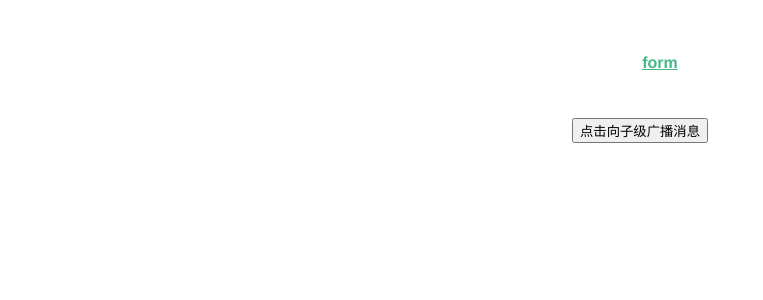
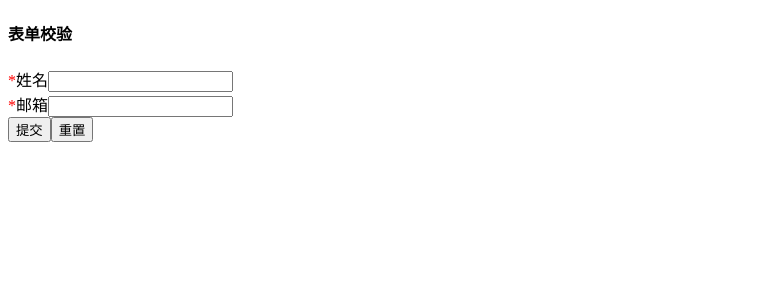
Before and after one commit to yangtao00/vue-s, a Vue app: page /form in a window 1280 px wide. Shown: the top 300 px of the page, without its empty margins (0-763 px from the left). Built offline with nearby package versions, Linux system fonts and the light colour scheme.

Commit message:
实现一个简易form表单

```diff
--- a/package.json
+++ b/package.json
@@ -16,6 +16,7 @@
     "@vue/cli-plugin-babel": "^3.3.0",
     "@vue/cli-plugin-pwa": "^3.3.0",
     "@vue/cli-service": "^3.3.0",
+    "async-validator": "^1.10.1",
     "less": "^3.0.4",
     "less-loader": "^4.1.0",
     "vue-template-compiler": "^2.5.21"
--- a/src/App.vue
+++ b/src/App.vue
@@ -1,35 +1,5 @@
 <template>
-  <div id="app">
-    <div id="nav">
-      <ul>
-        <li>
-          <router-link to="/form">form</router-link>
-        </li>
-      </ul>
-    </div>
     <router-view/>
   </div>
 </template>
-
-<style lang="less">
-#app {
-  font-family: "Avenir", Helvetica, Arial, sans-serif;
-  -webkit-font-smoothing: antialiased;
-  -moz-osx-font-smoothing: grayscale;
-  text-align: center;
-  color: #2c3e50;
-}
-#nav {
-  padding: 30px;
-  ul, li {
-    list-style: none;
-  }
-  a {
-    font-weight: bold;
-    color: #2c3e50;
-    &.router-link-exact-active {
-      color: #42b983;
-    }
-  }
-}
-</style>
+<script>
--- /dev/null
+++ b/src/components/Form/form-item.vue
@@ -0,0 +1,107 @@
+<template>
+  <div>
+    <label v-if="label" :class="{ 's-form-item-required': isRequired }">{{label}}</label>
+    <slot></slot>
+    <div v-if="validateState === 'error'" class="s-form-item-error-msg">{{validateMsg}}</div>
+  </div>
+</template>
+<script>
+import Emitter from '@/mixins/emitter';
+import AsyncValidator from 'async-validator'
+
+export default {
+  name: 'sFormItem',
+  mixins: [Emitter],
+  inject: ['form'],
+  props: {
+    label: String,
+    prop: String
+  },
+  data() {
+    return {
+      isRequired: false,
+      validateState: '',
+      validateMsg: ''
+    }
+  },
+  computed: {
+    fieldValue() {
+      return this.form.model[this.prop]
+    }
+  },
+  methods: {
+    setRules() {
+      this.$on('on-form-change', this.onFieldChange);
+      this.$on('on-form-blur', this.onFieldBlur);
+    },
+    setRequiredSign() {
+      const rules = this.handleGetRules();
+      rules.length && rules.every(item => {
+        this.isRequired = item.required;
+      })
+    },
+    // 获取校验规则
+    handleGetRules() {
+      const currFormItemRules = this.form.rules[this.prop] || [];
+      return [].concat(currFormItemRules || []);
+    },
+    // 过滤校验规则
+    handleFilterRules(trigger) {
+      const rules = this.handleGetRules();
+      return rules.filter(rule => !rule.trigger || rule.trigger.indexOf(trigger) > -1);
+    },
+    // 校验
+    validate(trigger, callback = function() {}) {
+      const rules = this.handleFilterRules(trigger);
+      if (!rules || !rules.length) return false;
+      this.validateState = 'validating';
+      const discriptor = {
+        [this.prop]: rules
+      };
+      const validator = new AsyncValidator(discriptor);
+      const model = {
+        [this.prop]: this.fieldValue
+      }
+      validator.validate(model, { firstFields: true }, errors => {
+        this.validateState = !errors ? 'success' : 'error';
+        this.validateMsg = errors ? errors[0].message: '';
+        callback(this.validateMsg);
+      });
+    },
+    onFieldChange() {
+      this.validate('change');
+    },
+    onFieldBlur() {
+      this.validate('blur');
+    },
+    resetField() {
+      this.validateState = '';
+      this.validateMsg = '';
+      this.form.model[this.prop] = this.initialVal;
+    }
+  },
+  // 组件渲染时,将实例缓存到Form中
+  mounted() {
+    // 如果绑定的有prop,则缓存
+    if (this.prop) {
+      this.dispatch('sForm', 'on-form-item-add', this);
+      this.setRequiredSign();
+      this.setRules();
+      // 设置初始值，用于表单重置
+      this.initialVal = this.fieldValue;
+    }
+  },
+  beforeDestroy() {
+    this.dispatch('sForm', 'on-form-item-remove', this);
+  }
+}
+</script>
+<style lang="less" scoped>
+  .s-form-item-required::before {
+    content: '*';
+    color: red;
+  }
+  .s-form-item-error-msg {
+    color: red;
+  }
+</style>
--- /dev/null
+++ b/src/components/Form/form.vue
@@ -0,0 +1,58 @@
+<template>
+  <form>
+    <slot></slot>
+  </form>
+</template>
+<script>
+export default {
+  name: 'sForm',
+  provide() {
+    return {
+      form: this
+    }
+  },
+  props: {
+    model: Object,
+    rules: Object
+  },
+  data() {
+    return {
+      fields: []
+    }
+  },
+  created() {
+    this.$on('on-form-item-add', field => {
+      if (field) this.fields.push(field);
+    }),
+    this.$on('on-form-item-remove', field => {
+      if (field) this.fields.splice(this.fields.indexOf(field), 1);
+    })
+  },
+  methods: {
+    // 重置
+    resetFields() {
+      this.fields.map(field => {
+        field.resetField();
+      })
+    },
+    // 校验
+    validate(callback) {
+      return new Promise((resolve) => {
+        let count = 0;
+        let valid = true;
+        this.fields.map(field => {
+          field.validate('', errors => {
+            if (errors) {
+              valid = false;
+            }
+            if (++count === this.fields.length) {
+              resolve(valid);
+              typeof callback === 'function' ? callback(valid) : null;
+            }
+          })
+        })
+      }, () => {})
+    }
+  }
+}
+</script>
--- /dev/null
+++ b/src/components/Form/index.js
@@ -0,0 +1,9 @@
+import sForm from './form';
+import sFormItem from './form-item';
+import sInput from './input';
+
+export {
+  sForm,
+  sFormItem,
+  sInput
+}
--- /dev/null
+++ b/src/components/Form/input.vue
@@ -0,0 +1,39 @@
+<template>
+  <input
+    type="text"
+    :value="currVal"
+    @input="handleInput"
+    @blur="handleBlur">
+</template>
+<script>
+import Emitter from '@/mixins/emitter';
+
+export default {
+  name: 'sInput',
+  mixins: [Emitter],
+  props: {
+    value: String
+  },
+  data() {
+    return {
+      currVal: ''
+    }
+  },
+  watch: {
+    value(val) {
+      this.currVal = val;
+    }
+  },
+  methods: {
+    handleInput(e) {
+      const val = e.target.value;
+      this.currVal = val;
+      this.$emit('input', val);
+      this.dispatch('sFormItem', 'on-form-change', val);
+    },
+    handleBlur(e) {
+      this.dispatch('sFormItem', 'on-form-blur', e.target.value);
+    }
+  }
+}
+</script>
--- a/src/mixins/emitter.js
+++ b/src/mixins/emitter.js
@@ -1,3 +1,14 @@
+function broadcast(componentName, eventName, params) {
+  this.$children.forEach(child => {
+    const name = child.$options.name;
+
+    if (name === componentName) {
+      child.$emit.apply(child, [eventName].concat(params));
+    } else {
+      broadcast.apply(child, [componentName, eventName].concat([params]));
+    }
+  });
+}
 export default {
   methods: {
     dispatch(componentName, eventName, params) {
@@ -12,15 +23,7 @@ export default {
       if (parent) parent.$emit.apply(parent, [...[eventName], ...[params]]);
     },
     broadcast(componentName, eventName, params) {
-      this.$children.forEach(child => {
-        const name = child.$options.name;
-
-        if (name === componentName) {
-          child.$emit.apply(child, [eventName].concat(params));
-        } else {
-          broadcast.apply(child, [componentName, eventName].concat([params]));
-        }
-      });
+      broadcast.call(this, componentName, eventName, params);
     }
   }
 }
--- a/src/router.js
+++ b/src/router.js
@@ -10,15 +10,25 @@ export default new Router({
     {
       path: '/',
       name: 'home',
-      redirect: '/form',
+      redirect: '/nav',
+    },
+    {
+      path: '/nav',
+      name: 'nav',
+      component: () => import('./views/nav.vue')
+    },
+    {
+      path: '/test',
+      name: 'test',
+      // route level code-splitting
+      // this generates a separate chunk (about.[hash].js) for this route
+      // which is lazy-loaded when the route is visited.
+      component: () => import(/* webpackChunkName: "about" */ './views/test.vue')
     },
     {
       path: '/form',
       name: 'form',
-      // route level code-splitting
-      // this generates a separate chunk (about.[hash].js) for this route
-      // which is lazy-loaded when the route is visited.
-      component: () => import(/* webpackChunkName: "about" */ './views/form.vue')
+      component: () => import('./views/form.vue')
     }
   ]
 })
--- a/src/views/form.vue
+++ b/src/views/form.vue
@@ -1,32 +1,61 @@
 <template>
   <div>
-    <button type="button" @click="handleClickToChild">点击向子级广播消息</button>
-    <componet-b></componet-b>
-    <componet-a></componet-a>
+    <h4>表单校验</h4>
+    <s-form ref="form" :model="formValidate" :rules="rulesValidate">
+      <s-form-item label="姓名" prop="name">
+        <s-input v-model="formValidate.name"></s-input>
+      </s-form-item>
+      <s-form-item label="邮箱" prop="email">
+        <s-input v-model="formValidate.email"></s-input>
+      </s-form-item>
+      <div>
+        <button type="button" @click="handleSubmit">提交</button>
+        <button type="button" @click="handleReset">重置</button>
+      </div>
+    </s-form>
   </div>
 </template>
 <script>
-import Emitter from '@/mixins/emitter';
-import componetA from '@/components/A';
-import componetB from '@/components/B';
+import { sForm, sFormItem, sInput } from '@/components/Form';
 
 export default {
-  name: 'Form',
   components: {
-    componetA,
-    componetB
+    sForm,
+    sFormItem,
+    sInput
   },
-  mixins: [Emitter],
-  created() {
-    this.$on('on-msg', this.showMsg);
+  data() {
+    return {
+      formValidate: {
+        name: '',
+        email: ''
+      },
+      rulesValidate: {
+        name: [
+          {
+            required: true, message: '请输入姓名', trigger: 'blur'
+          }
+        ],
+        email: [
+          {
+            required: true, message: '请输入邮箱', trigger: 'blur'
+          },
+          {
+            type: 'email', message: '邮箱格式错误', trigger: 'blur'
+          }
+        ]
+      }
+    }
   },
   methods: {
-    handleClickToChild() {
-      this.broadcast('componentB', 'on-msg', '这条信息来自父组件B');
+    handleSubmit() {
+      this.$refs.form.validate(valid => {
+        alert(valid ? 'success' : 'error');
+      })
     },
-    showMsg(msg) {
-      alert(msg);
+    handleReset() {
+      this.$refs.form.resetFields();
     }
   }
-};
+}
 </script>
--- /dev/null
+++ b/src/views/nav.vue
@@ -0,0 +1,50 @@
+<template>
+  <div id="app">
+    <div id="nav">
+      <ul>
+        <li v-for="route in routes">
+          <router-link
+            v-if="route.name !== 'nav' && route.name !== 'home'"
+            key="route.path"
+            :to="route.path"
+          >{{route.name}}</router-link>
+        </li>
+      </ul>
+    </div>
+  </div>
+</template>
+<script>
+export default {
+  name: 'App',
+  data() {
+    return {
+      routes: this.$router.options.routes
+    };
+  }
+};
+</script>
+
+
+<style lang="less">
+#app {
+  font-family: 'Avenir', Helvetica, Arial, sans-serif;
+  -webkit-font-smoothing: antialiased;
+  -moz-osx-font-smoothing: grayscale;
+  text-align: center;
+  color: #2c3e50;
+}
+#nav {
+  padding: 30px;
+  ul,
+  li {
+    list-style: none;
+  }
+  a {
+    font-weight: bold;
+    color: #2c3e50;
+    &.router-link-exact-active {
+      color: #42b983;
+    }
+  }
+}
+</style>
--- /dev/null
+++ b/src/views/test.vue
@@ -0,0 +1,32 @@
+<template>
+  <div>
+    <button type="button" @click="handleClickToChild">点击向子级广播消息</button>
+    <componet-b></componet-b>
+    <componet-a></componet-a>
+  </div>
+</template>
+<script>
+import Emitter from '@/mixins/emitter';
+import componetA from '@/components/A';
+import componetB from '@/components/B';
+
+export default {
+  name: 'Form',
+  components: {
+    componetA,
+    componetB
+  },
+  mixins: [Emitter],
+  created() {
+    this.$on('on-msg', this.showMsg);
+  },
+  methods: {
+    handleClickToChild() {
+      this.broadcast('componentB', 'on-msg', '这条信息来自父组件B');
+    },
+    showMsg(msg) {
+      alert(msg);
+    }
+  }
+};
+</script>
```
Also changed, not shown: src/main.js (line endings or trailing spaces).
